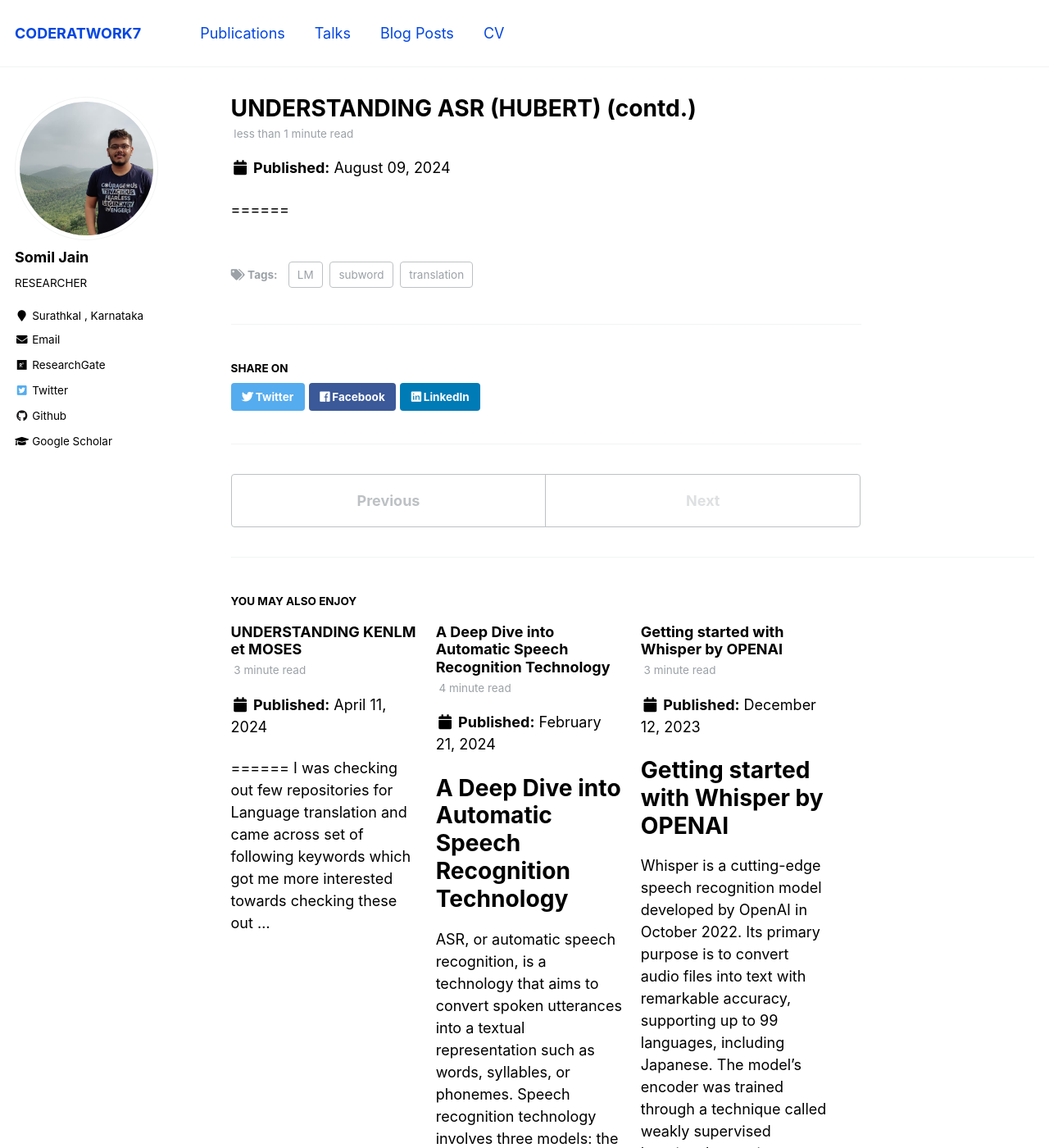
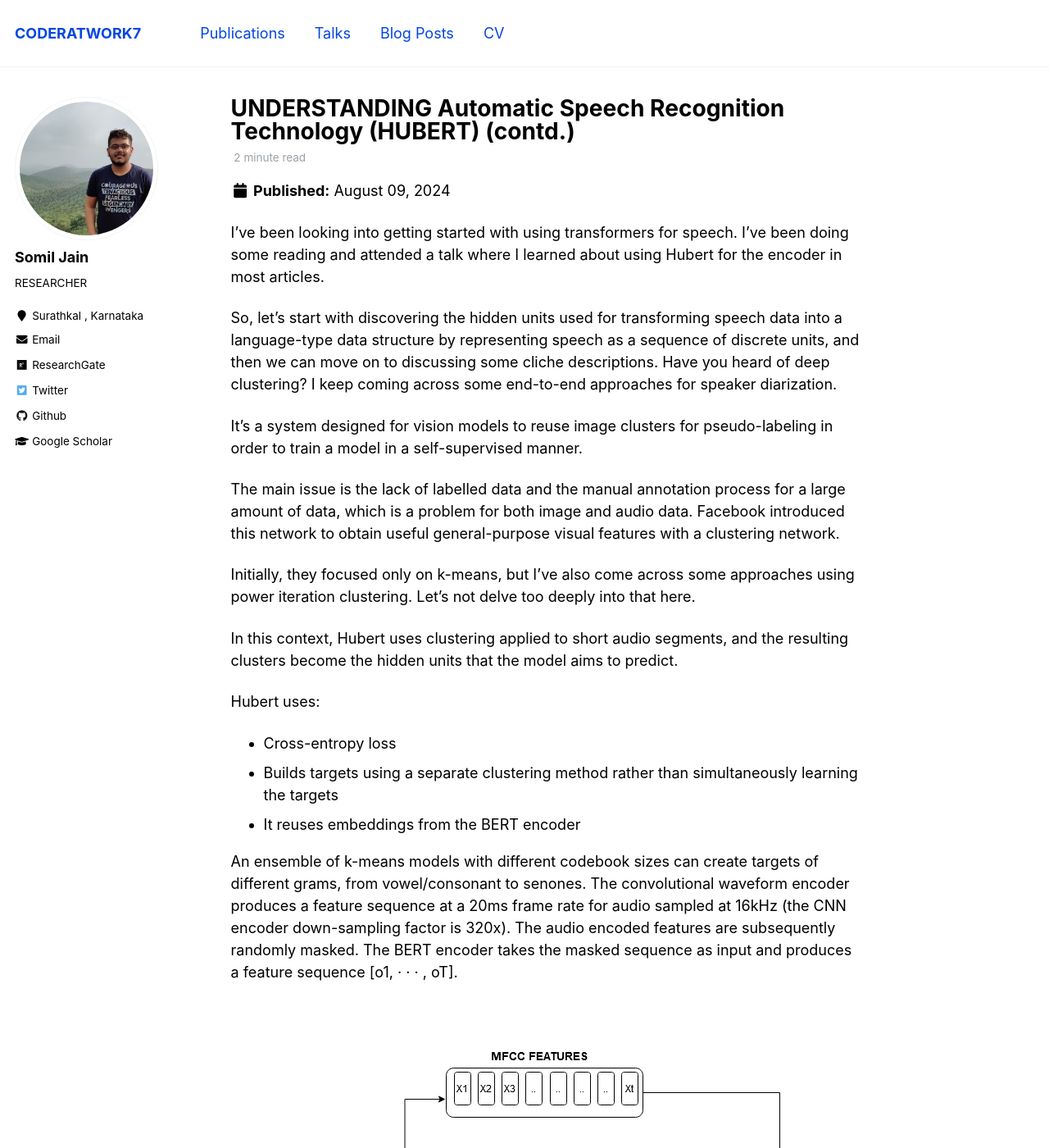
Before and after one commit to somiljain7/somiljain7.github.io, a Jekyll site: the page built from _posts/2024-08-09-blog-post-4.md, in a window 1280 px wide and 1400 px high. Shown: the whole window at 82% size. Built offline with Jekyll 4.4.1, drawn with Linux system fonts in a browser that asks for light colours; some of the changed text lies outside the part shown.

Commit message:
Update 2024-08-09-blog-post-4.md

```diff
--- a/_posts/2024-08-09-blog-post-4.md
+++ b/_posts/2024-08-09-blog-post-4.md
@@ -1,5 +1,5 @@
 ---
-title: 'UNDERSTANDING ASR (HUBERT) (contd.) '
+title: 'UNDERSTANDING  Automatic Speech Recognition Technology (HUBERT) (contd.) '
 date: 2024-08-09
 permalink: /posts/2024/08/blog-post-4/
 tags:
@@ -7,6 +7,43 @@ tags:
   - LM
   - translation
 ---
+I've been looking into getting started with using transformers for speech. I've been doing some reading and attended a talk where I learned about using Hubert for the encoder in most articles.
+
+So, let's start with discovering the hidden units used for transforming speech data into a language-type data structure by representing speech as a sequence of discrete units, and then we can move on to discussing some cliche descriptions. Have you heard of deep clustering? I keep coming across some end-to-end approaches for speaker diarization.
+
+It's a system designed for vision models to reuse image clusters for pseudo-labeling in order to train a model in a self-supervised manner.
 
 
+The main issue is the lack of labelled data and the manual annotation process for a large amount of data, which is a problem for both image and audio data. Facebook introduced this network to obtain useful general-purpose visual features with a clustering network.
+
+Initially, they focused only on k-means, but I've also come across some approaches using power iteration clustering. Let's not delve too deeply into that here.
+
+In this context, Hubert uses clustering applied to short audio segments, and the resulting clusters become the hidden units that the model aims to predict.
+
+
+Hubert uses:
+- Cross-entropy loss
+- Builds targets using a separate clustering method rather than simultaneously learning the targets
+- It reuses embeddings from the BERT encoder
+
+
+An ensemble of k-means models with different codebook sizes can create targets of different grams, from vowel/consonant to senones. The convolutional waveform encoder produces a feature sequence at a 20ms frame rate for audio sampled at 16kHz (the CNN encoder down-sampling factor is 320x).
+The audio encoded features are subsequently randomly masked. The BERT encoder takes the masked sequence as input and produces a feature sequence [o1, · · · , oT].
+
+<br>
+
+<center>
+<img src="https://github.com/somiljain7/somiljain7.github.io/blob/main/images/hubert.png">
+</center>
+
+<br>
+
+Recently, a paper was published <a href="https://arxiv.org/pdf/2406.06371">LINK</a> by NAVER LABS Europe in France about the general-purpose multilingual Hubert model. It was trained on 90,000 hours of clean speech and utilises faiss-based clustering. Hubert has been a popular choice for multimodal language learning. This model has outperformed XLS-R and Wav2Vec2 for many machine learning tasks. They evaluated multilingual Wav2Vec 2.0 , XLSR-53, XLS-R, and MMS.
+
 ======
+
+
+REFERENCES :
+-  HuBERT: Self-Supervised Speech Representation Learning by Masked Prediction of Hidden Units [<a href="https://arxiv.org/abs/2106.07447">LINK</a>]
+-  HuBERT: Self-supervised representation learning for speech recognition, generation, and compression  [<a href="https://ai.meta.com/blog/hubert-self-supervised-representation-learning-for-speech-recognition-generation-and-compression/">LINK</a>]
+-  mHuBERT-147: A Compact Multilingual HuBERT Model [<a href="https://arxiv.org/pdf/2406.06371">LINK</a>]
```
